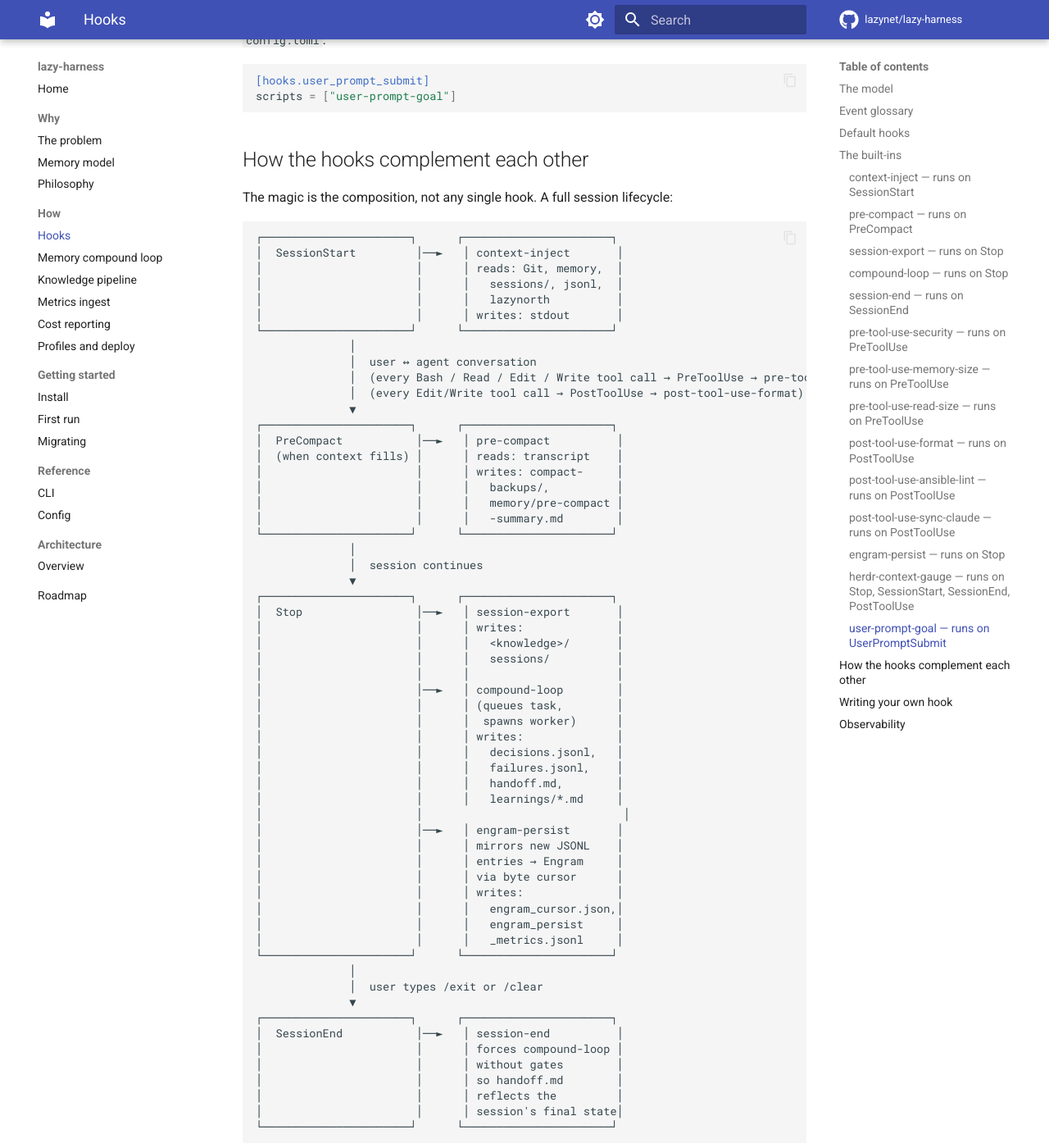
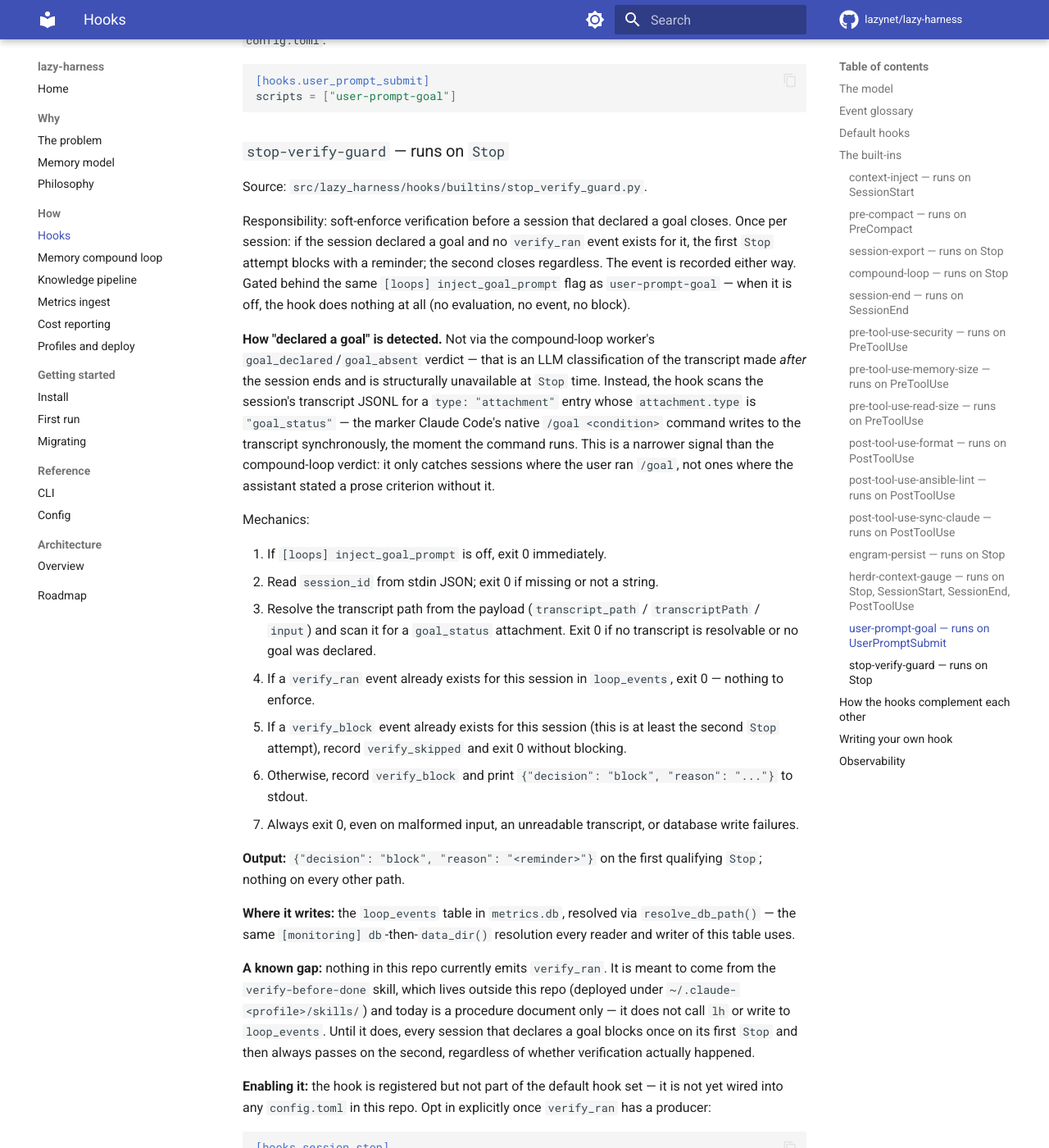
Before and after one commit to lazynet/lazy-harness, an MkDocs documentation site: the page built from docs/how/hooks.md, in a window 1280 px wide and 1400 px high, scrolled down 18741 px. Shown: the whole window at 82% size. Built offline with MkDocs 1.6.1 and Material for MkDocs 9.7.7, drawn with Linux system fonts in a browser that asks for light colours; comment, search, counter and statistics services are not loaded; some of the changed text lies outside the part shown.

Commit message:
feat: register stop-verify-guard as a builtin hook

````diff
--- a/docs/how/hooks.md
+++ b/docs/how/hooks.md
@@ -537,6 +537,37 @@ Mechanics:
 scripts = ["user-prompt-goal"]
 ```
 
+### `stop-verify-guard` — runs on `Stop`
+
+Source: `src/lazy_harness/hooks/builtins/stop_verify_guard.py`.
+
+Responsibility: soft-enforce verification before a session that declared a goal closes. Once per session: if the session declared a goal and no `verify_ran` event exists for it, the first `Stop` attempt blocks with a reminder; the second closes regardless. The event is recorded either way. Gated behind the same `[loops] inject_goal_prompt` flag as `user-prompt-goal` — when it is off, the hook does nothing at all (no evaluation, no event, no block).
+
+**How "declared a goal" is detected.** Not via the compound-loop worker's `goal_declared`/`goal_absent` verdict — that is an LLM classification of the transcript made *after* the session ends and is structurally unavailable at `Stop` time. Instead, the hook scans the session's transcript JSONL for a `type: "attachment"` entry whose `attachment.type` is `"goal_status"` — the marker Claude Code's native `/goal <condition>` command writes to the transcript synchronously, the moment the command runs. This is a narrower signal than the compound-loop verdict: it only catches sessions where the user ran `/goal`, not ones where the assistant stated a prose criterion without it.
+
+Mechanics:
+
+1. If `[loops] inject_goal_prompt` is off, exit 0 immediately.
+2. Read `session_id` from stdin JSON; exit 0 if missing or not a string.
+3. Resolve the transcript path from the payload (`transcript_path` / `transcriptPath` / `input`) and scan it for a `goal_status` attachment. Exit 0 if no transcript is resolvable or no goal was declared.
+4. If a `verify_ran` event already exists for this session in `loop_events`, exit 0 — nothing to enforce.
+5. If a `verify_block` event already exists for this session (this is at least the second `Stop` attempt), record `verify_skipped` and exit 0 without blocking.
+6. Otherwise, record `verify_block` and print `{"decision": "block", "reason": "..."}` to stdout.
+7. Always exit 0, even on malformed input, an unreadable transcript, or database write failures.
+
+**Output:** `{"decision": "block", "reason": "<reminder>"}` on the first qualifying `Stop`; nothing on every other path.
+
+**Where it writes:** the `loop_events` table in `metrics.db`, resolved via `resolve_db_path()` — the same `[monitoring] db`-then-`data_dir()` resolution every reader and writer of this table uses.
+
+**A known gap:** nothing in this repo currently emits `verify_ran`. It is meant to come from the `verify-before-done` skill, which lives outside this repo (deployed under `~/.claude-<profile>/skills/`) and today is a procedure document only — it does not call `lh` or write to `loop_events`. Until it does, every session that declares a goal blocks once on its first `Stop` and then always passes on the second, regardless of whether verification actually happened.
+
+**Enabling it:** the hook is registered but not part of the default hook set — it is not yet wired into any `config.toml` in this repo. Opt in explicitly once `verify_ran` has a producer:
+
+```toml
+[hooks.session_stop]
+scripts = ["session-export", "compound-loop", "engram-persist", "stop-verify-guard"]
+```
+
 ## How the hooks complement each other
 
 The magic is the composition, not any single hook. A full session lifecycle:
````
Also changed, not shown: 4 other files.
